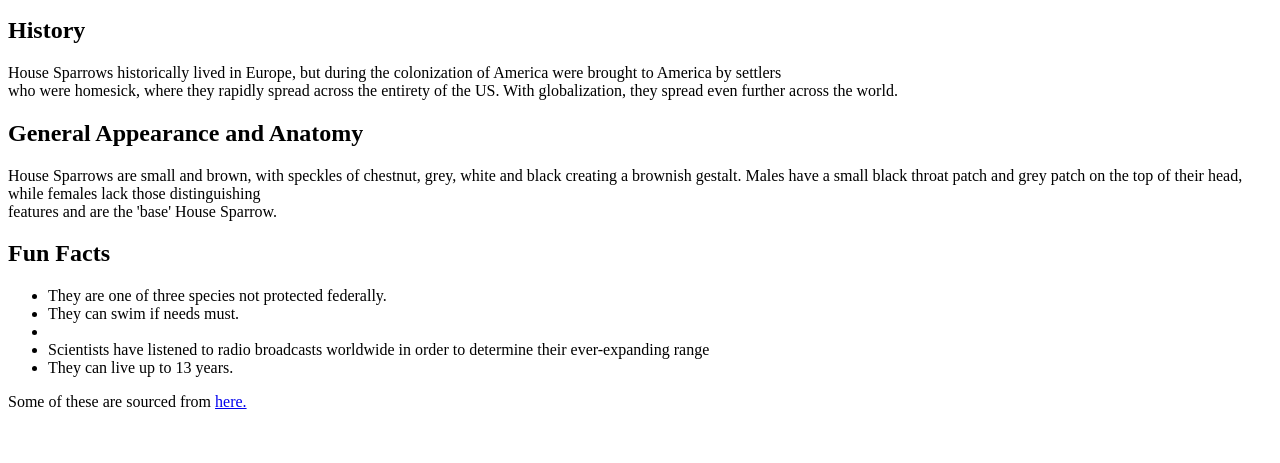
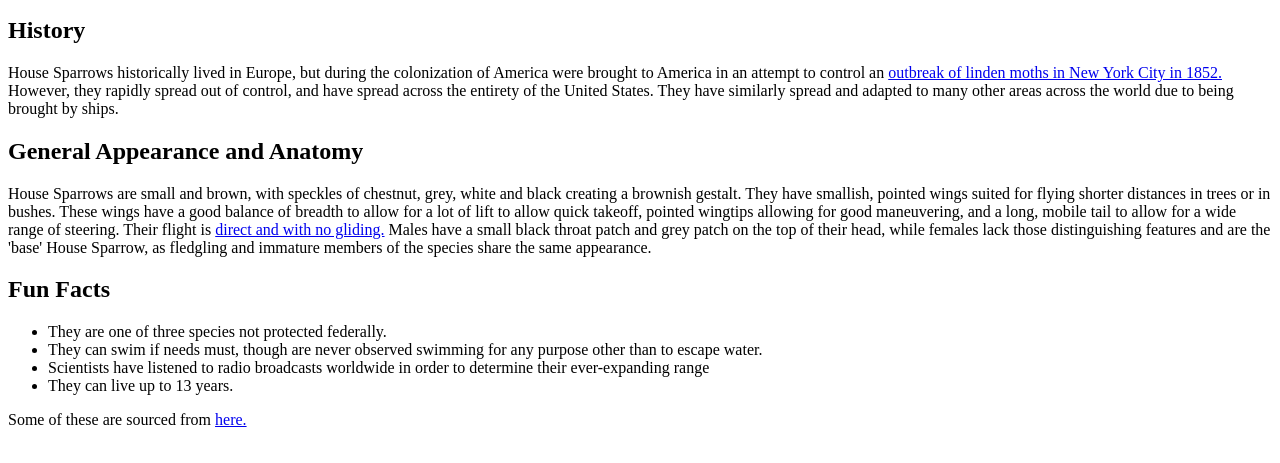
Before and after one commit to stuycs-gh-classrooms/09-web-confusedcorvid, a plain HTML site: page w05.html in a window 1280 px wide. Shown: the part 137-600 px from the top of the page. Drawn offline with Linux system fonts and the light colour scheme.

Commit message:
Add files via upload
fixed with links - final version

```diff
--- a/w05.html
+++ b/w05.html
@@ -16,23 +16,20 @@
 
 <h2>History</h2>
 <p>
-House Sparrows historically lived in Europe, but during the colonization of America were brought to America by settlers <br>
-who were homesick, where they rapidly spread across the entirety of the US. With globalization, they spread even further across the world.
+House Sparrows historically lived in Europe, but during the colonization of America were brought to America in an attempt to control an <a href="https://en.wikipedia.org/wiki/House_sparrow">outbreak of linden moths in New York City in 1852.</a> However, they rapidly spread out of control, and have spread across the entirety of the United States. They have similarly spread and adapted to many other areas across the world due to being brought by ships.
 </p>
 
 <h2>General Appearance and Anatomy</h2>
 <p>
-House Sparrows are small and brown, with speckles of chestnut, grey, white and black creating a brownish gestalt.
-Males have a small black throat patch and grey patch on the top of their head, while females lack those distinguishing <br>
-features and are the 'base' House Sparrow.
+House Sparrows are small and brown, with speckles of chestnut, grey, white and black creating a brownish gestalt. They have smallish, pointed wings suited for flying shorter distances in trees or in bushes. These wings have a good balance of breadth to allow for a lot of lift to allow quick takeoff, pointed wingtips allowing for good maneuvering, and a long, mobile tail to allow for a wide range of steering. Their flight is <a href="https://animaldiversity.org/accounts/Passer_domesticus/">direct and with no gliding.</a>
+Males have a small black throat patch and grey patch on the top of their head, while females lack those distinguishing features and are the 'base' House Sparrow, as fledgling and immature members of the species share the same appearance.
 </p>
 
 <h2>Fun Facts</h2>
 <p>
 <ul>
 <li>They are one of three species not protected federally.</li>
-<li>They can swim if needs must.</li>
-<li></li>
+<li>They can swim if needs must, though are never observed swimming for any purpose other than to escape water.</li>
 <li>Scientists have listened to radio broadcasts worldwide in order to determine their ever-expanding range</li>
 <li>They can live up to 13 years.</li>
 </ul>
```
